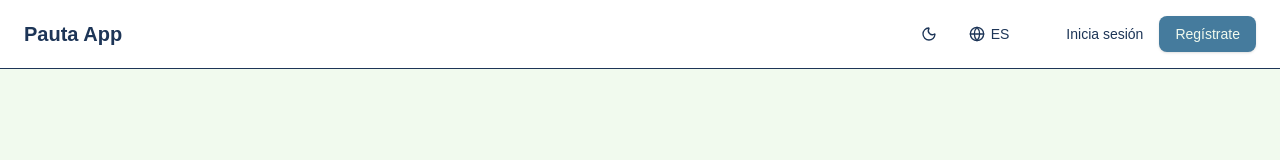
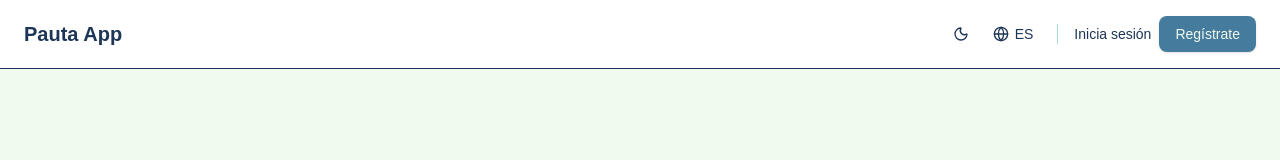
Before and after one commit to jbenjirc/pauta-app, a Next.js app: page / in a window 1280 px wide. Shown: the top 160 px of the page. Built offline with nearby package versions, Linux system fonts and the light colour scheme; no server answers.

Commit message:
divider line in navbar

```diff
--- a/src/components/ui/Navbar.tsx
+++ b/src/components/ui/Navbar.tsx
@@ -44,7 +44,7 @@ export default function Navbar() {
           </Link>
         </div>
 
-        <div className="flex items-center gap-4">
+        <div className="flex items-center gap-2">
           <button
             onClick={toggleTheme}
             className="flex items-center justify-center w-8 h-8 rounded-md text-muted hover:text-main hover:bg-border-line/20 transition-colors"
@@ -66,11 +66,11 @@ export default function Navbar() {
             <span>{currentLang}</span>
           </button>
 
-          <div className="h-5 w-px bg-line mx-2 hidden sm:block"></div>
+          <div className="h-5 w-px bg-border-line mx-2 hidden sm:block"></div>
 
           {/* Aquí inyectamos el nuevo componente */}
           {isLoading ? (
-            <div className="w-24 h-8 bg-border-line/30 animate-pulse rounded-lg" />
+            <div className="w-124s h-8 bg-border-line/30 animate-pulse rounded-lg" />
           ) : user ? (
             <UserNavbarMenu />
           ) : (
```
